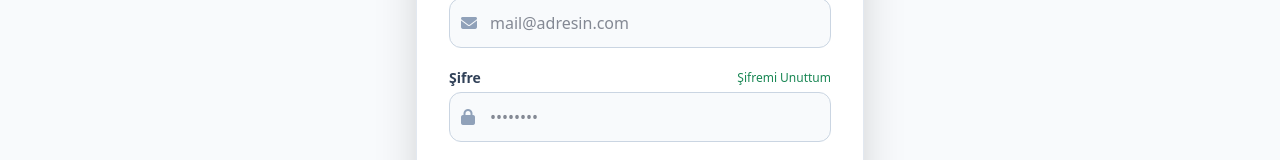
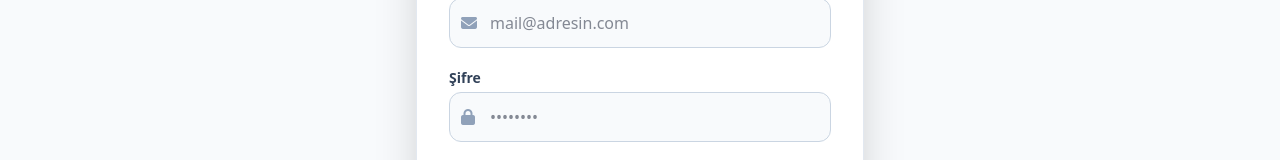
Before and after one commit to Egecher/Programlama-Evreni, a Next.js app: page /login in a window 1280 px wide. Shown: the part 355-515 px from the top of the page. Built offline with nearby package versions, Linux system fonts and the light colour scheme; no server answers.

Commit message:
password-forgot remove

```diff
--- a/app/(auth)/login/page.tsx
+++ b/app/(auth)/login/page.tsx
@@ -95,9 +95,9 @@ export default function LoginPage() {
           <div>
             <div className="flex justify-between items-center mb-1">
               <label className="block text-sm font-semibold text-slate-700 dark:text-slate-300">Şifre</label>
-              <Link href="/forgot-password" className="text-xs text-brand-primary hover:underline font-medium">
+              {/* <Link href="/forgot-password" className="text-xs text-brand-primary hover:underline font-medium">
                 Şifremi Unuttum
-              </Link>
+              </Link> */}
             </div>
             <div className="relative">
               <div className="absolute inset-y-0 left-0 pl-3 flex items-center pointer-events-none text-slate-400">
```
